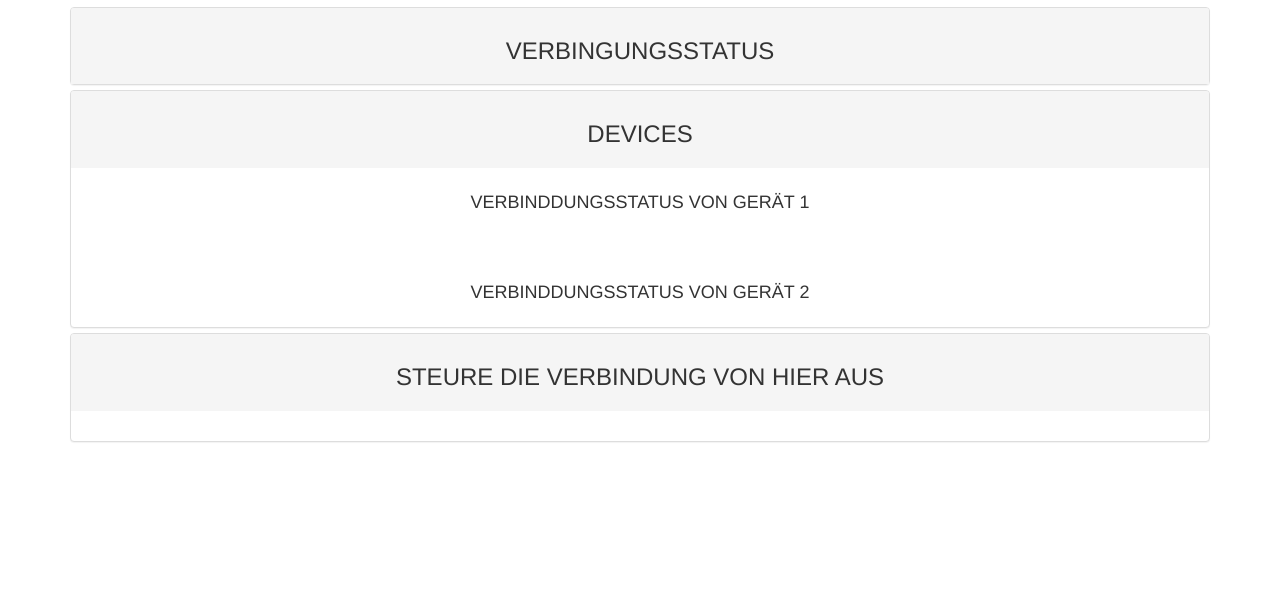
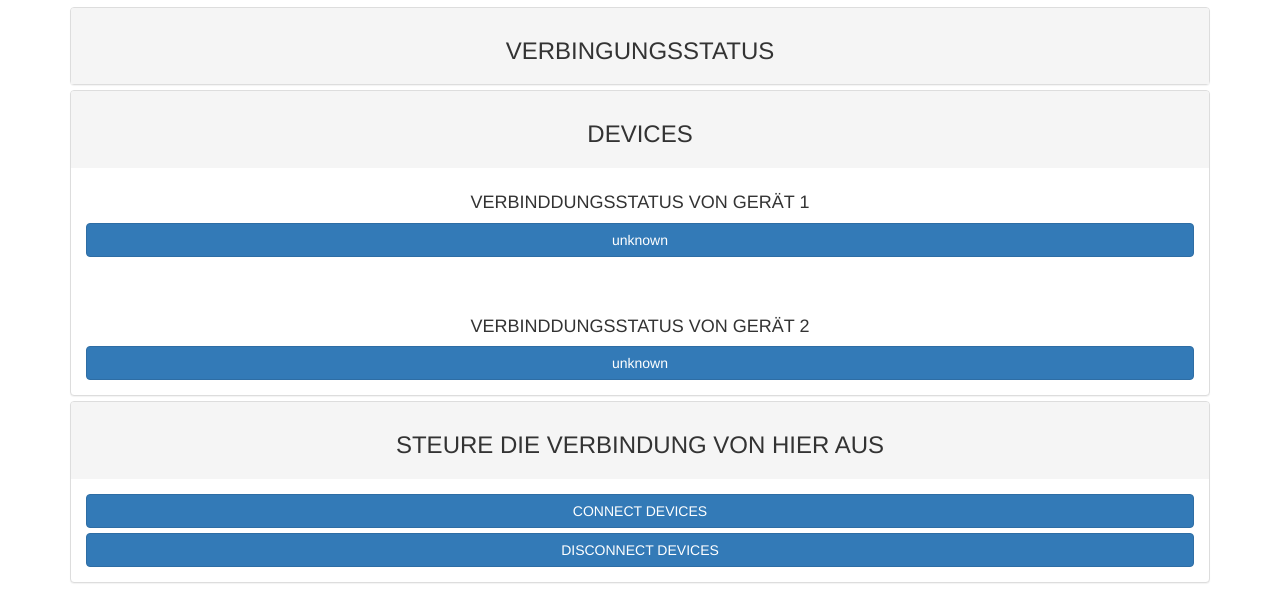
Before and after one commit to zumbesa1/My-IoT-Project, a plain HTML site: page dist/cloud_demo.html in a window 1280 px wide. Shown: the part 268-871 px from the top of the page. Before the commit the page ends 800 px from the top, so only its background shows below. Drawn offline with nearby package versions, Linux system fonts and the light colour scheme; no server answers.

Commit message:
simplfy frontend

```diff
--- a/dist/cloud_demo.html
+++ b/dist/cloud_demo.html
@@ -33,22 +33,20 @@
                     <div class="panel-body text-center">
                         <!-- Read variables example -->
                         <h4>VERBINDDUNGSSTATUS VON GERÄT 1</h4>
-                        <button v-if="connectionState_0 === 0"  class="btn btn-primary btn-block" v-on:click="getConnectionState(0)">NICHT VERBUNDEN</button>
-                        <button v-if="connectionState_0 === 1"  class="btn btn-primary btn-block" v-on:click="getConnectionState(0)">NICHT VERBUNDEN</button>
+                        <button class="btn btn-primary btn-block" v-on:click="getConnectionState(0)">{{ connectionState_0 }}</button>
                         <br>
                         <p></p>
                         <br>
                         <h4>VERBINDDUNGSSTATUS VON GERÄT 2</h4>
-                        <button v-if="connectionState_1 === 0" class="btn btn-primary btn-block" v-on:click="getConnectionState(1)">NICHT VERBUNDEN</button>
-                        <button v-if="connectionState_1 === 1" class="btn btn-primary btn-block" v-on:click="getConnectionState(1)">NICHT VERBUNDEN</button>
+                        <button class="btn btn-primary btn-block" v-on:click="getConnectionState(1)"> {{ connectionState_1 }}</button>
                     </div>
                 </div>
                 <div class="panel panel-default">
                     <div class="panel-heading text-center"><h3>STEURE DIE VERBINDUNG VON HIER AUS</h3> <!-- VARIABLES  --></div>
                     <div class="panel-body text-center">
                         <!-- Read variables example -->
-                        <button type="button" class="btn btn-primary btn-block" v-if="connnectionSync" v-on:click="connectDevicesByButton(0)">CONNECT DEVICES</button>
-                        <button type="button" class="btn btn-primary btn-block" v-if="connnectionSync" v-on:click="disconnectDevicesByButton(0)">DISCONNECT DEVICES</button>
+                        <button type="button" class="btn btn-primary btn-block" v-on:click="connectDevicesByButton(0)">CONNECT DEVICES</button>
+                        <button type="button" class="btn btn-primary btn-block" v-on:click="disconnectDevicesByButton(0)">DISCONNECT DEVICES</button>
                     </div>
                 </div>
             </div>
--- a/eventListeners.js
+++ b/eventListeners.js
@@ -116,10 +116,12 @@ function sendData(evName, evData, evDeviceId, evTimestamp ) {
         deviceNumber: nr,
         timestamp: evTimestamp,
     };
+
     console.log(data);
 
     // send the data to all connected clients
-    exports.sse.send(data)
+    exports.sse.send("DATA");
+    exports.sse.send(data);
 }
 
 exports.deviceIds = [];
```
